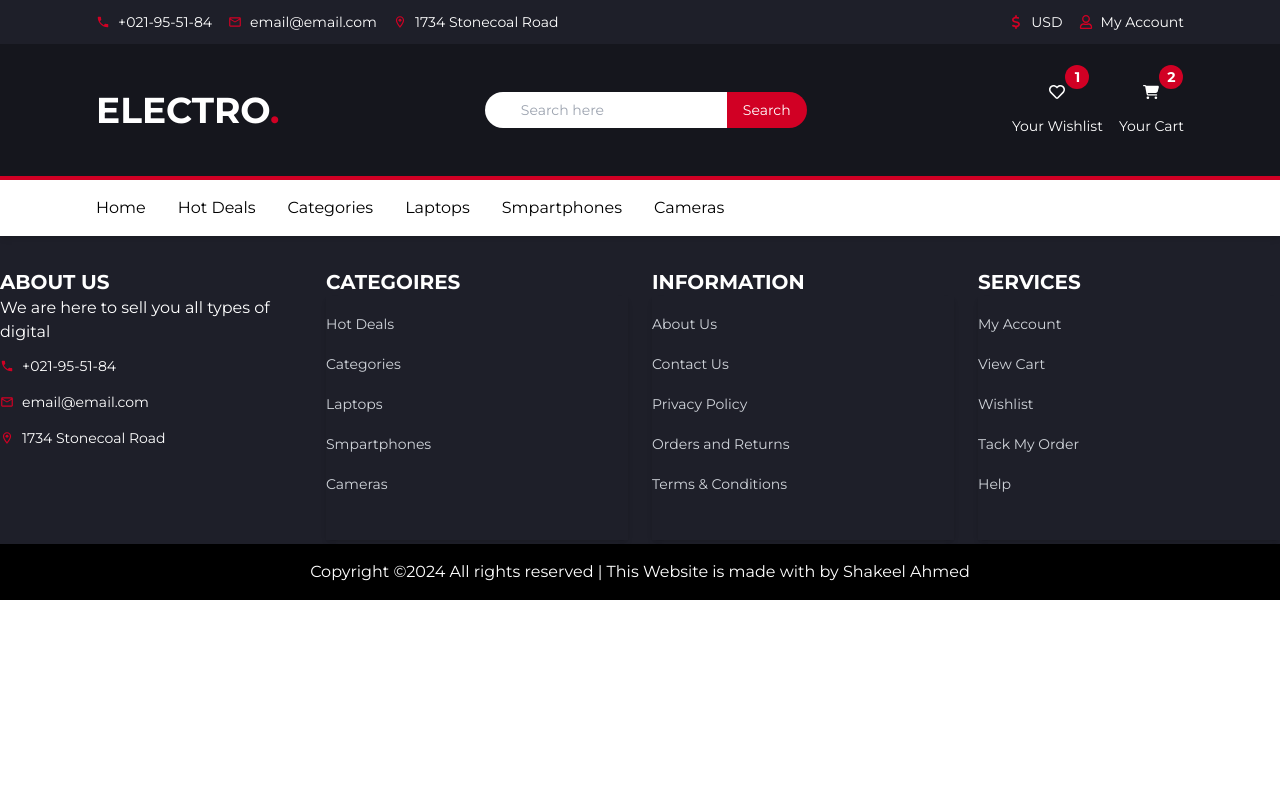
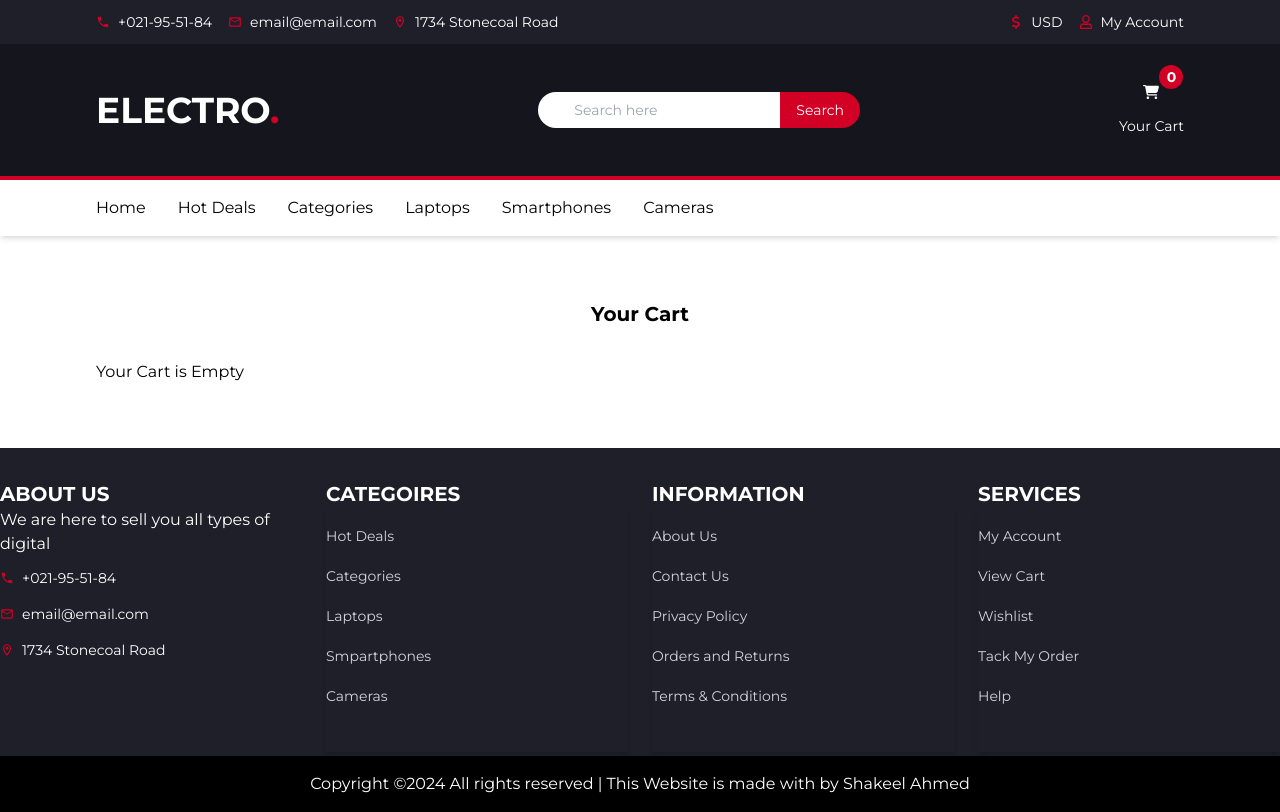
Before and after one commit to shakeelahmadcoder/Digital-Assets-Ecomerece-Website-, a React (Vite) app: page /cart in a window 1280 px wide. Built offline with nearby package versions, Linux system fonts and the light colour scheme.

Commit message:
redux added

```diff
--- a/package.json
+++ b/package.json
@@ -13,10 +13,12 @@
     "preview": "vite preview"
   },
   "dependencies": {
+    "@reduxjs/toolkit": "^2.2.7",
     "gh-pages": "^6.1.1",
     "react": "^18.3.1",
     "react-dom": "^18.3.1",
     "react-icons": "^5.3.0",
+    "react-redux": "^9.1.2",
     "react-router-dom": "^6.26.2",
     "react-slick": "^0.30.2",
     "slick-carousel": "^1.8.1"
--- a/src/App.jsx
+++ b/src/App.jsx
@@ -9,6 +9,7 @@ import Headphone from './components/Products/Headphone'
 import HotSelling from './components/HotSelling'
 import Footer from './components/Footer'
 import Categories from './components/Categories'
+import Cart from './components/Cart'
 
 const App = () => {
   return (
@@ -23,6 +24,7 @@ const App = () => {
       <Route path='/cameras' element={<Camera/>}></Route>
       <Route path='/headphones' element={<Headphone/>}></Route>
       <Route path='/hotdeals' element={<HotSelling/>}></Route>
+      <Route path='/cart' element={<Cart/>}></Route>
       </Routes>
       <Footer/>
      </BrowserRouter>
--- /dev/null
+++ b/src/components/Cart.jsx
@@ -0,0 +1,36 @@
+import React from 'react';
+import { useSelector } from 'react-redux';
+
+const Cart = () => {
+  const cartItems = useSelector((state) => state.cart.cart);
+
+  return (
+    <div className='cart px-4 md:px-24 my-16'>
+      <h1 className='text-xl text-center font-bold'>Your Cart</h1>
+
+      {cartItems.length > 0 ? (
+        <div className='cart-items mt-8 flex flex-col gap-5'>
+          {cartItems.map((item, index) => (
+            <div key={index} className='itme-cart border justify-center text-center items-center sm:flex-row px-4 py-4 sm:py-2 gap-8 flex flex-col'>
+              {/* Ensure the correct path to img, like item.img or item.product.img */}
+              <img src={item.product.img} alt='product image' className='h-32 w-32 object-contain' />
+              <p>{item.product.category}</p>
+                <p className='text-xl font-semibold '>{item.product.title.substring(0, 20)}</p>
+                <p className='text-[#D10024] font-bold'>${item.product.price}</p>
+            <div className='button flex'>
+                <button className='border px-8 text-4xl py-1'>+</button>
+                <div className='px-8 text-4xl py-1'>1</div>
+                <button className='border px-8 text-4xl py-1'>-</button>
+            </div>
+            <button className='bg-[#D10024] text-white rounded-full py-2 px-4'>Remove</button>
+            </div>
+          ))}
+        </div>
+      ) : (
+        <p className='mt-8'>Your Cart is Empty</p>
+      )}
+    </div>
+  );
+};
+
+export default Cart;
--- a/src/components/Navbar.jsx
+++ b/src/components/Navbar.jsx
@@ -1,4 +1,4 @@
-import React, { useState } from 'react'
+import React, { useState } from 'react';
 import { MdLocalPhone } from "react-icons/md";
 import { MdOutlineMailOutline } from "react-icons/md";
 import { MdOutlineLocationOn } from "react-icons/md";
@@ -9,152 +9,143 @@ import { FaCartShopping } from "react-icons/fa6";
 import { Link } from 'react-router-dom';
 import { GiHamburgerMenu } from "react-icons/gi";
 import { ImCross } from "react-icons/im";
-
+import { useSelector } from 'react-redux';
 
 
 const Navbar = () => {
-const [showNav, setShowNav] = useState(false)
+  const [showNav, setShowNav] = useState(false);
+//   const [cartCount, setCartCount] = useState(0);
+
   const NavShow = () => {
     setShowNav(!showNav);
   };
 
+  const cartItems = useSelector(state => state.cart.cart)
+
+
   return (
     <nav className='relative '>
       {/* top nav email and contact */}
-        <div className="top-bar bg-[#1E1F29] md:flex   justify-between py-3 px-4 md:px-24 ">
-                {/* left for contact   */}
+      <div className="top-bar bg-[#1E1F29] md:flex justify-between py-3 px-4 md:px-24">
+        {/* left for contact */}
         <div className="left md:flex my-3 md:my-0 gap-4">
           {/* phone */}
           <div className="flex items-center gap-2">
-                <MdLocalPhone className='text-[#D10024] font-bold text-sm'/>
-                <p className='hover:text-red-700  text-white  cursor-pointer text-sm'> +021-95-51-84</p>
+            <MdLocalPhone className='text-[#D10024] font-bold text-sm' />
+            <p className='hover:text-red-700 text-white cursor-pointer text-sm'> +021-95-51-84</p>
           </div>
           {/* email */}
           <div className="flex items-center gap-2">
-                <MdOutlineMailOutline className='text-[#D10024] font-bold text-sm'/>
-                <p className='hover:text-red-700  text-white  cursor-pointer text-sm'> email@email.com</p>
+            <MdOutlineMailOutline className='text-[#D10024] font-bold text-sm' />
+            <p className='hover:text-red-700 text-white cursor-pointer text-sm'> email@email.com</p>
           </div>
-                    {/* location*/}
+          {/* location */}
           <div className="flex items-center gap-2">
-                <MdOutlineLocationOn className='text-[#D10024] font-bold text-sm'/>
-                <p className='hover:text-red-700  text-white  cursor-pointer text-sm'> 1734 Stonecoal Road</p>
+            <MdOutlineLocationOn className='text-[#D10024] font-bold text-sm' />
+            <p className='hover:text-red-700 text-white cursor-pointer text-sm'> 1734 Stonecoal Road</p>
           </div>
-
         </div>
-                {/* right for signup etc  */}
+        {/* right for signup etc */}
         <div className="right flex gap-4">
           {/* usd */}
           <div className="flex items-center gap-2">
-                <FaDollarSign className='text-[#D10024] font-bold text-sm'/>
-                <p className='hover:text-red-700  text-white  cursor-pointer text-sm'> USD</p>
+            <FaDollarSign className='text-[#D10024] font-bold text-sm' />
+            <p className='hover:text-red-700 text-white cursor-pointer text-sm'> USD</p>
           </div>
           {/* user account */}
           <div className="flex items-center gap-2">
-                <FaRegUser className='text-[#D10024] font-bold text-sm'/>
-                <p className='hover:text-red-700  text-white  cursor-pointer text-sm'> My Account </p>
+            <FaRegUser className='text-[#D10024] font-bold text-sm' />
+            <p className='hover:text-red-700 text-white cursor-pointer text-sm'> My Account </p>
           </div>
         </div>
       </div>
-        {/* medium nav for logo, searchbar, and other icons like add to cart etc  */}
-        <div className='bottom-bar py-10  bg-[#15161d] text-white flex-col sm:flex-col sm:py-10 md:py-10 md:flex-col items-center justify-center  lg:flex-row text-center gap-4  md:flex md:justify-between    md:px-24'>
-            {/*left for logo  */}
+
+      {/* medium nav for logo, searchbar, and other icons */}
+      <div className='bottom-bar py-10 bg-[#15161d] text-white flex-col sm:flex-col sm:py-10 md:py-10 md:flex-col items-center justify-center lg:flex-row text-center gap-4 md:flex md:justify-between md:px-24'>
+        {/* left for logo */}
         <div className="logo">
           <h1 className='text-4xl font-bold'>ELECTRO<span className='text-[#D10024]'>.</span></h1>
         </div>
-            {/* medium for search bar  */}
-            <div className="search-bar flex text-sm  justify-center items-center my-5 md:my-0 ">
-                        {/* right for categories  */}
-                        {/* <span className=' bg-white text-black rounded-l-full py-2  hidden sm:block sm:px-4 '>All Categories |</span> */}
-                        {/* medium for search bar input  */}
-                        <form ><input className='py-2 sm:px-9 px-2  rounded-l-full  text-black ' type="text" placeholder='Search here'/></form>
-                        {/* left for button  */}
+
+        {/* medium for search bar */}
+        <div className="search-bar flex text-sm justify-center items-center my-5 md:my-0">
+          <form>
+            <input className='py-2 sm:px-9 px-2 rounded-l-full text-black' type="text" placeholder='Search here' />
+          </form>
           <button className='bg-[#D10024] text-white rounded-r-full py-2 px-4'>Search</button>
         </div>
 
-            {/* right for addToCart and WishList  */}
-            <div className="icons flex gap-4 justify-center items-center mt-10 lg:my-0 ">
-                        {/* wishlist icon  */}
-                    <div className='flex gap-4 flex-col items-center justify-center text-center'>
-                        <div className="icon relative text-center">
-                        <FaRegHeart />
-                        <div className="h-2 w-2 rounded-full p-3 font-bold bg-[#D10024] text-white flex items-center justify-center text-sm absolute top-[-19px] right-[-24px]">1</div>
-                        </div>
-                        <p className='text-sm'>Your Wishlist</p>
-                    </div>
+        {/* right for cart */}
+        <div className="icons flex gap-4 justify-center items-center mt-10 lg:my-0">
           {/* addToCartIcon */}
           <div className='flex gap-4 flex-col items-center justify-center text-center'>
             <div className="icon relative text-center">
-                        <FaCartShopping />
-                        <div className="h-2 w-2 rounded-full p-3 font-bold bg-[#D10024] text-white flex items-center justify-center text-sm absolute top-[-19px] right-[-24px]">2</div>
+              <Link to='cart'><FaCartShopping /></Link>
+              <div className="h-2 w-2 rounded-full p-3 font-bold bg-[#D10024] text-white flex items-center justify-center text-sm absolute top-[-19px] right-[-24px]">{cartItems.length}</div>
             </div>
             <p className='text-sm'>Your Cart</p>
           </div>
-                    {/* hamburger  */}
-                    <div className=' lg:hidden flex gap-4 flex-col items-center justify-center text-center '>
-                        <div className="icon  text-center">
-                        {/* <GiHamburgerMenu onClick={NavShow} className='text-xl cursor-pointer' /> */}
-                        {showNav ? <ImCross onClick={NavShow} className='text-xl cursor-pointer' />: <GiHamburgerMenu onClick={NavShow} className='text-xl cursor-pointer' />}
-                        {/* <div className="h-2 w-2 rounded-full p-3 font-bold bg-[#D10024] text-white flex items-center justify-center text-sm absolute top-[-19px] right-[-24px]">2</div> */}
+
+          {/* hamburger */}
+          <div className='lg:hidden flex gap-4 flex-col items-center justify-center text-center'>
+            <div className="icon text-center">
+              {showNav ? <ImCross onClick={NavShow} className='text-xl cursor-pointer' /> : <GiHamburgerMenu onClick={NavShow} className='text-xl cursor-pointer' />}
             </div>
-                        <p className='text-sm'>Menue</p>
+            <p className='text-sm'>Menu</p>
+          </div>
+        </div>
       </div>
 
+      <hr className='border border-[#D10024]' />
+      <hr className='border border-[#D10024]' />
 
+      {/* navigation menu */}
+      <div className="hidden md:flex gap-8 px-4 md:px-24 py-4 bg-white shadow-md">
+        <div className="group">
+          <Link to="/" className="relative hover:text-[#D10024]"> Home<span className="absolute left-0 bottom-0 w-0 h-1 bg-[#D10024] transition-all top-5 duration-300 group-hover:w-full"></span></Link>
+        </div>
+        <div className="group">
+          <Link to="/hotdeals" className="relative hover:text-[#D10024]"> Hot Deals<span className="absolute left-0 bottom-0 w-0 h-1 bg-[#D10024] transition-all top-5 duration-300 group-hover:w-full"></span></Link>
+        </div>
+        <div className="group">
+          <Link to="/categories" className="relative hover:text-[#D10024]"> Categories<span className="absolute left-0 bottom-0 w-0 h-1 bg-[#D10024] transition-all top-5 duration-300 group-hover:w-full"></span></Link>
+        </div>
+        <div className="group">
+          <Link to="/laptops" className="relative hover:text-[#D10024]"> Laptops<span className="absolute left-0 bottom-0 w-0 h-1 bg-[#D10024] transition-all top-5 duration-300 group-hover:w-full"></span></Link>
+        </div>
+        <div className="group">
+          <Link to="/smartphones" className="relative hover:text-[#D10024]"> Smartphones<span className="absolute left-0 bottom-0 w-0 h-1 bg-[#D10024] transition-all top-5 duration-300 group-hover:w-full"></span></Link>
+        </div>
+        <div className="group">
+          <Link to="/cameras" className="relative hover:text-[#D10024]"> Cameras<span className="absolute left-0 bottom-0 w-0 h-1 bg-[#D10024] transition-all top-5 duration-300 group-hover:w-full"></span></Link>
         </div>
       </div>
-        <hr className='border border-[#D10024]'/>
-        <hr className='border border-[#D10024]'/>
 
-{/* navigation menue  */}
-        <div className=" hidden md:flex gap-8 px-4 md:px-24 py-4 bg-white shadow-md ">
+      {/* on mobile */}
+      {showNav && (
+        <div className="lg:hidden flex flex-col gap-8 px-4 md:px-24 py-4 bg-black text-white shadow-md absolute top-0 h-full">
           <div className="group">
-    <Link to="/" className=" relative hover:text-[#D10024]"> Home<span className="absolute left-0 bottom-0 w-0 h-1 bg-[#D10024] transition-all top-5 duration-300 group-hover:w-full"></span></Link>
+            <Link to="/" className="relative hover:text-[#D10024]"> Home<span className="absolute left-0 bottom-0 w-0 h-1 bg-[#D10024] transition-all top-5 duration-300 group-hover:w-full"></span></Link>
           </div>
           <div className="group">
-    <Link to="/hotdeals" className=" relative hover:text-[#D10024]"> Hot Deals<span className="absolute left-0 bottom-0 w-0 h-1 bg-[#D10024] transition-all top-5 duration-300 group-hover:w-full"></span></Link>
+            <Link to="/hotdeals" className="relative hover:text-[#D10024]"> Hot Deals<span className="absolute left-0 bottom-0 w-0 h-1 bg-[#D10024] transition-all top-5 duration-300 group-hover:w-full"></span></Link>
           </div>
           <div className="group">
-    <Link to="/categories" className=" relative hover:text-[#D10024]"> Categories<span className="absolute left-0 bottom-0 w-0 h-1 bg-[#D10024] transition-all top-5 duration-300 group-hover:w-full"></span></Link>
+            <Link to="/categories" className="relative hover:text-[#D10024]"> Categories<span className="absolute left-0 bottom-0 w-0 h-1 bg-[#D10024] transition-all top-5 duration-300 group-hover:w-full"></span></Link>
           </div>
           <div className="group">
-    <Link to="/laptops" className=" relative hover:text-[#D10024]"> Laptops<span className="absolute left-0 bottom-0 w-0 h-1 bg-[#D10024] transition-all top-5 duration-300 group-hover:w-full"></span></Link>
+            <Link to="/laptops" className="relative hover:text-[#D10024]"> Laptops<span className="absolute left-0 bottom-0 w-0 h-1 bg-[#D10024] transition-all top-5 duration-300 group-hover:w-full"></span></Link>
           </div>
           <div className="group">
-    <Link to="/smartphones" className=" relative hover:text-[#D10024]"> Smpartphones<span className="absolute left-0 bottom-0 w-0 h-1 bg-[#D10024] transition-all top-5 duration-300 group-hover:w-full"></span></Link>
+            <Link to="/smartphones" className="relative hover:text-[#D10024]"> Smartphones<span className="absolute left-0 bottom-0 w-0 h-1 bg-[#D10024] transition-all top-5 duration-300 group-hover:w-full"></span></Link>
           </div>
           <div className="group">
-    <Link to="/cameras" className=" relative hover:text-[#D10024]"> Cameras<span className="absolute left-0 bottom-0 w-0 h-1 bg-[#D10024] transition-all top-5 duration-300 group-hover:w-full"></span></Link>
+            <Link to="/cameras" className="relative hover:text-[#D10024]"> Cameras<span className="absolute left-0 bottom-0 w-0 h-1 bg-[#D10024] transition-all top-5 duration-300 group-hover:w-full"></span></Link>
           </div>
+        </div>
+      )}
+    </nav>
+  );
+};
 
-
-    </div>
-    {/* on mobile  */}
-    {showNav &&
-        <div className="lg:hidden flex flex-col gap-8 px-4 md:px-24 py-4 bg-black text-white shadow-md absolute top-0 h-full">
-    <div className="group">
-    <Link to="/" className=" relative hover:text-[#D10024]"> Home<span className="absolute left-0 bottom-0 w-0 h-1 bg-[#D10024] transition-all top-5 duration-300 group-hover:w-full"></span></Link>
-    </div>
-    <div className="group">
-    <Link to="/hotdeals" className=" relative hover:text-[#D10024]"> Hot Deals<span className="absolute left-0 bottom-0 w-0 h-1 bg-[#D10024] transition-all top-5 duration-300 group-hover:w-full"></span></Link>
-    </div>
-    <div className="group">
-    <Link to="/categories" className=" relative hover:text-[#D10024]"> Categories<span className="absolute left-0 bottom-0 w-0 h-1 bg-[#D10024] transition-all top-5 duration-300 group-hover:w-full"></span></Link>
-    </div>
-    <div className="group">
-    <Link to="/laptops" className=" relative hover:text-[#D10024]"> Laptops<span className="absolute left-0 bottom-0 w-0 h-1 bg-[#D10024] transition-all top-5 duration-300 group-hover:w-full"></span></Link>
-    </div>
-    <div className="group">
-    <Link to="/smartphones" className=" relative hover:text-[#D10024]"> Smpartphones<span className="absolute left-0 bottom-0 w-0 h-1 bg-[#D10024] transition-all top-5 duration-300 group-hover:w-full"></span></Link>
-    </div>
-    <div className="group">
-    <Link to="/cameras" className=" relative hover:text-[#D10024]"> Cameras<span className="absolute left-0 bottom-0 w-0 h-1 bg-[#D10024] transition-all top-5 duration-300 group-hover:w-full"></span></Link>
-    </div>
-
-
-    </div>
-    }
-    </nav>
-  )
-}
-
-export default Navbar
+export default Navbar;
```
Also changed, not shown: src/components/Product.jsx (+13 -5 lines), src/main.jsx (+6 -2 lines), src/redux/cartSlice.jsx (added, +15 -0 lines), src/redux/store.jsx (added, +9 -0 lines), 1 other file (tests, documents, lock files or other folders). Lines whose indentation alone changed are shown as unchanged.
